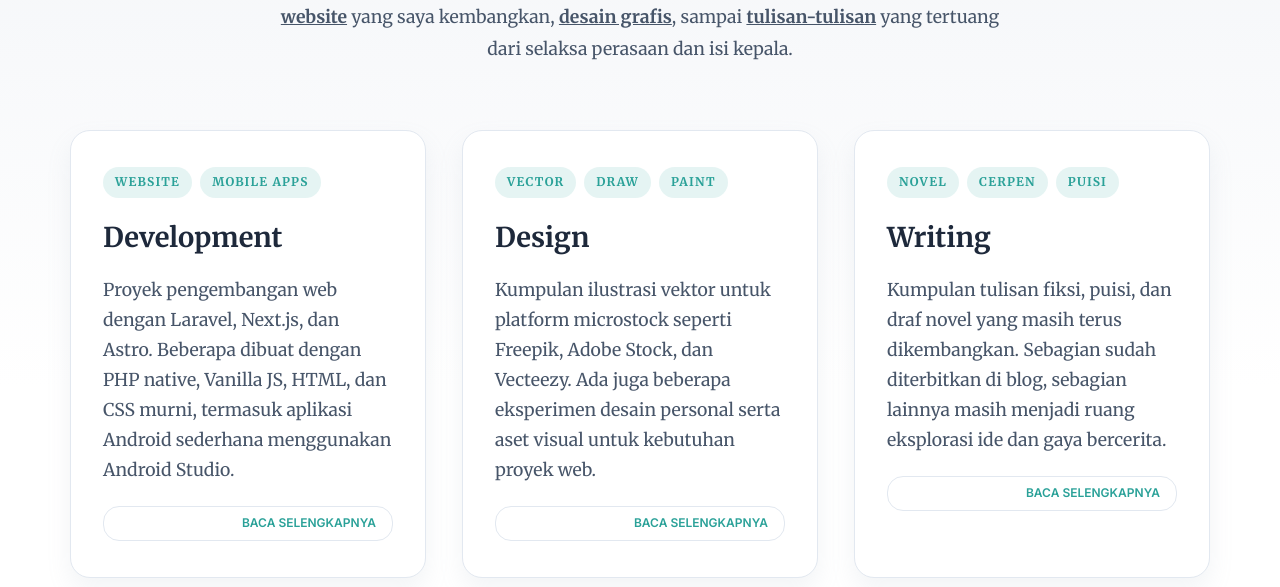
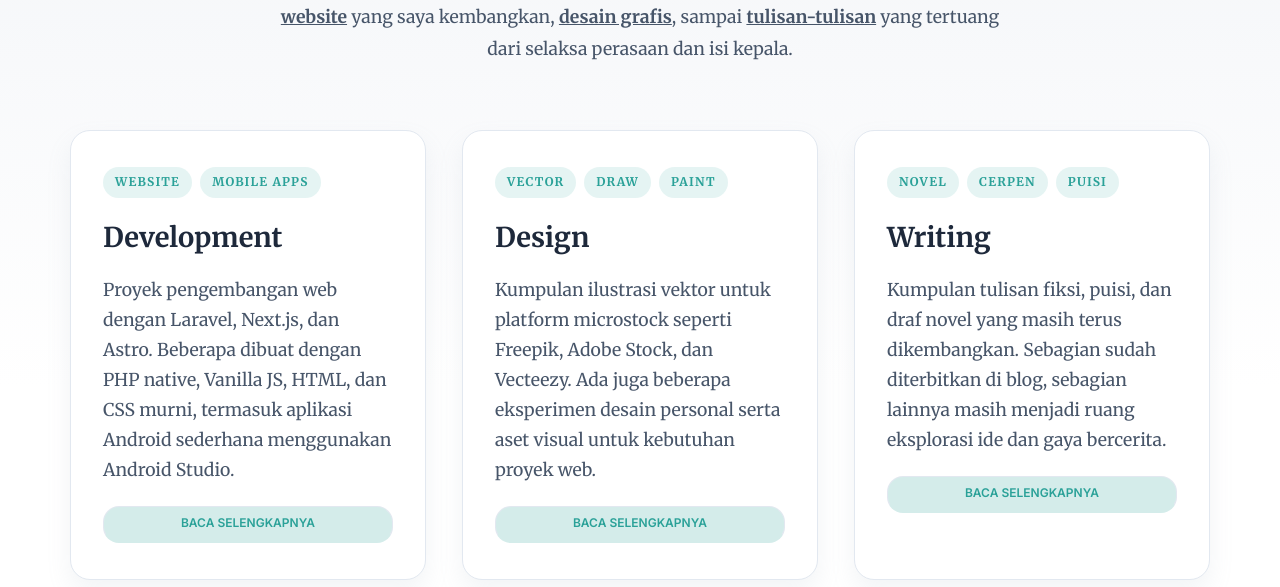
Before and after one commit to ydkrisdiantoro/ydkrisdiantoro.github.io, an Astro site: page /projects in a window 1280 px wide. Shown: the part 213-800 px from the top of the page. Built offline with nearby package versions, Linux system fonts and the light colour scheme; Astro itself is replaced by a stand-in of ours.

Commit message:
feat: reorder project navigation items and update styles for better accessibility and visual consistency

```diff
--- a/src/pages/projects/index.astro
+++ b/src/pages/projects/index.astro
@@ -85,25 +85,27 @@ const pageDescription = 'Pengantar tiga jalur proyek Yayan Deka: development, de
 				text-transform: uppercase;
 			}
 			.category-link {
-				display: flex;
-				justify-content: flex-end;
 				gap: 0.5rem;
 				font-size: .75rem;
 				text-decoration: none;
+				text-align: center;
 				color: var(--accent);
-				background-color: white;
 				border: 1px solid var(--slate-200);
 				border-radius: 1rem;
 				text-transform: uppercase;
 				font-weight: 600;
 				padding: 0.4rem 1rem;
-				transition: background-color .15s ease, color .15s ease, transform .06s ease, border-color .15s ease;
+				transform: translate();
+				transition: background-color .2s ease, color .2s ease, border-color .2s ease, transform .2s ease;
+				background: var(--accent-trans-2);
+				border-bottom: .2rem solid transparent;
 			}
 			.category-link:hover {
-				background: var(--accent);
 				color: white;
 				border-color: var(--accent);
 				transform: translateY(-1px);
+				background: var(--accent);
+				border-bottom: .2rem solid var(--accent-dark);
 			}
 			.projects-offering {
 				margin: 5rem 0 0 0;
--- a/src/styles/global.css
+++ b/src/styles/global.css
@@ -9,6 +9,7 @@
 
 	/* Accent with opacity */
 	--accent-trans: rgba(42, 161, 152, 0.3);
+	--accent-trans-2: rgba(42, 161, 152, 0.2);
 
 	--black: 15, 18, 25;
 	--gray: 96, 115, 159;
```
Also changed, not shown: src/components/ProjectNavigation.astro (+6 -4 lines).
